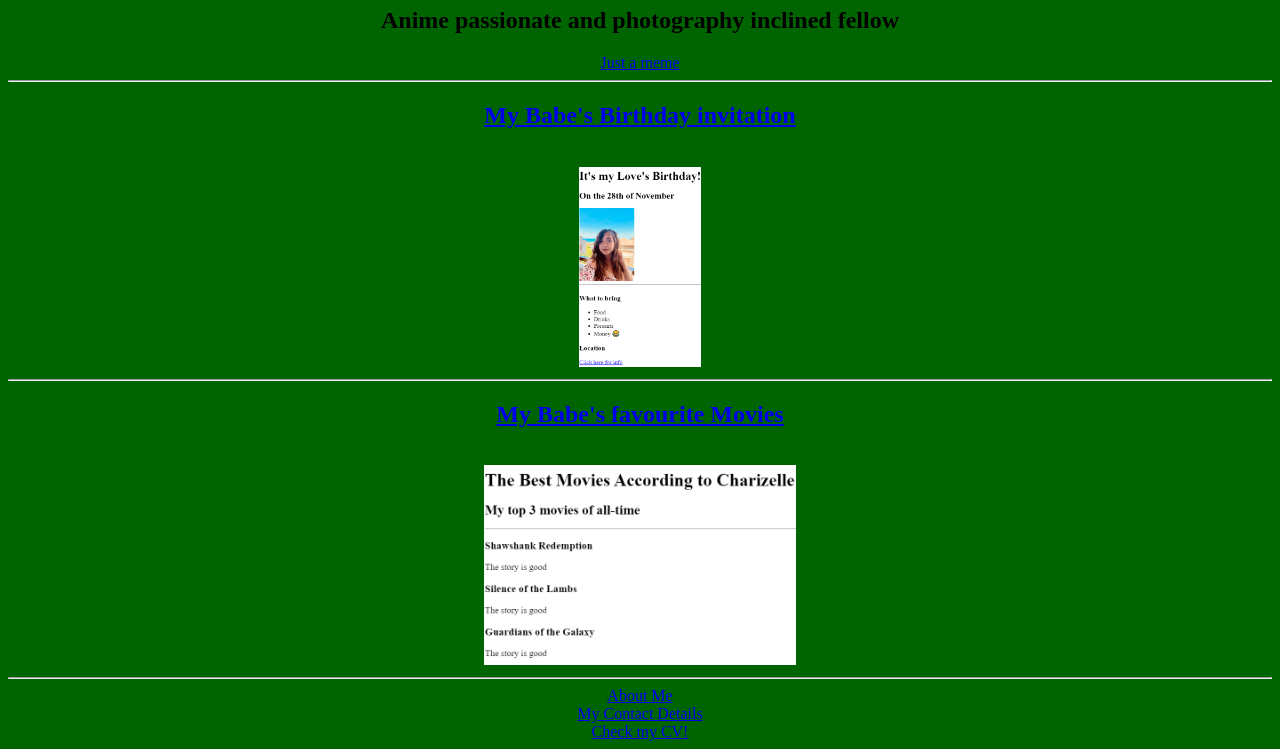
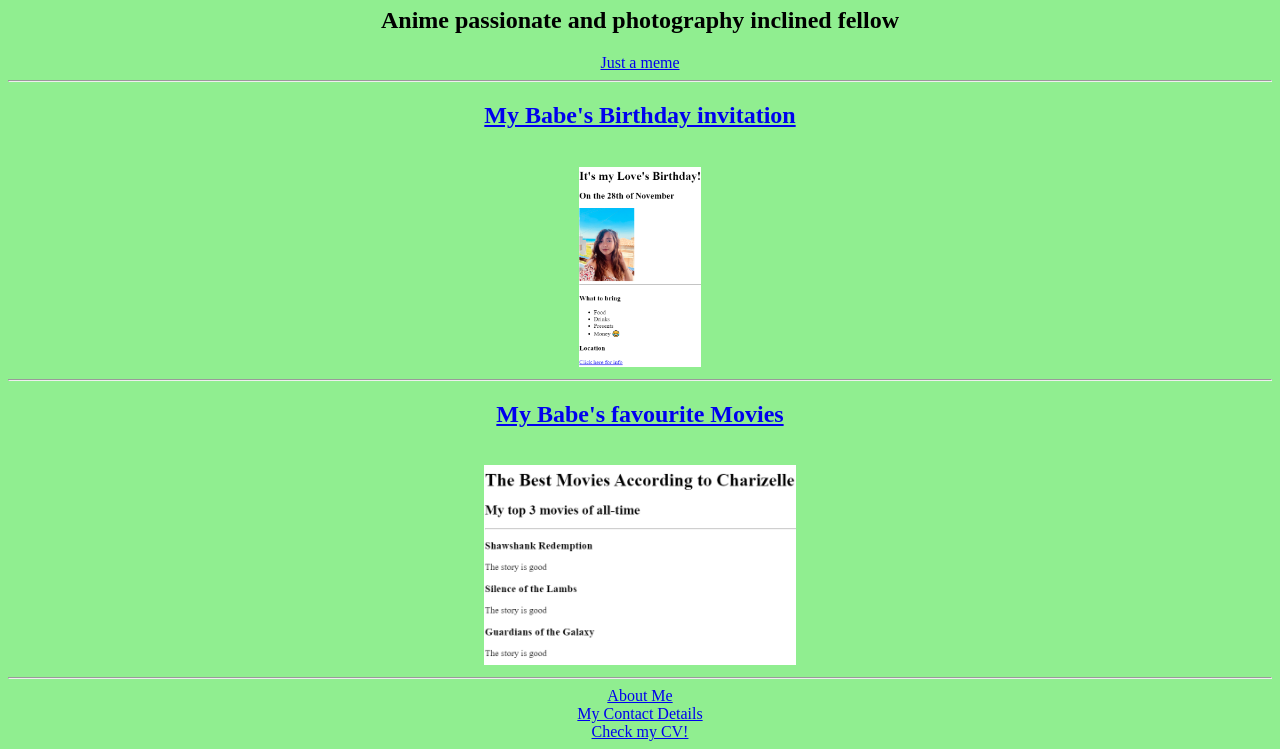
Before and after one commit to Jefoiry/html.portfolio, a plain HTML site: page index.html in a window 1280 px wide. Shown: the part 73-822 px from the top of the page. Drawn offline with Linux system fonts and the light colour scheme.

Commit message:
Update style.css

```diff
--- a/style.css
+++ b/style.css
@@ -11,7 +11,7 @@ p {
 }
 
 body {
-background-color: darkgreen;
+background-color: lightgreen;
 }
 
 #Meme {
```
